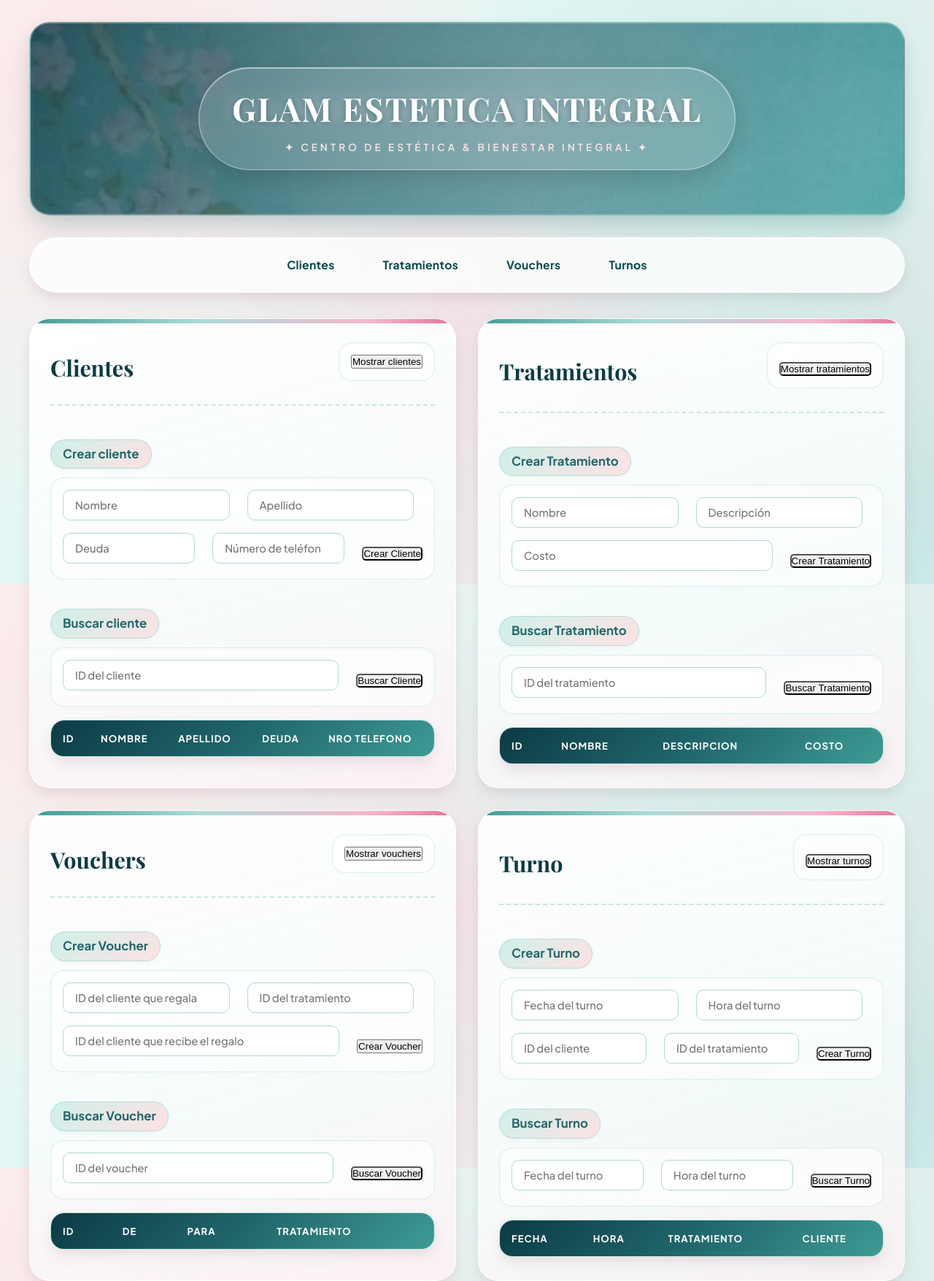
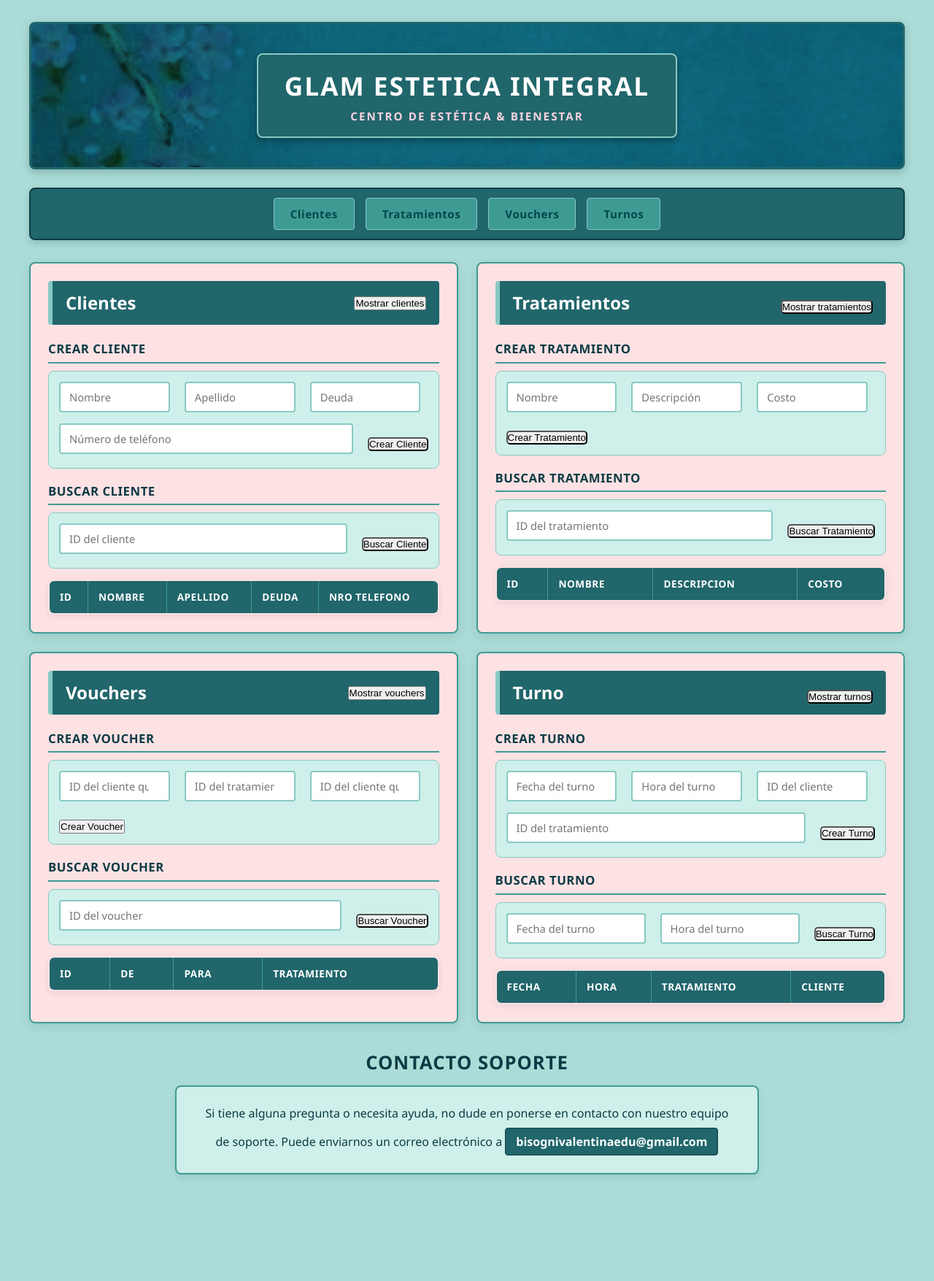
Before and after one commit to FacuBonanna/TPE-Web, a plain HTML site: page src/static/index.html in a window 1280 px wide. Shown: the top 1755 px of the page at 73% size. After the commit the page ends 1659 px from the top, so only its background shows below. Drawn offline with nearby package versions, Linux system fonts and the light colour scheme; a web font is replaced by a local one.

Commit message:
actualizacion de opafina

```diff
--- a/src/static/styles.css
+++ b/src/static/styles.css
@@ -1,7 +1,10 @@
-@import url('https://fonts.googleapis.com/css2?family=Playfair+Display:ital,wght@0,600;0,700;1,600&family=Plus+Jakarta+Sans:wght@300;400;500;600;700;800&display=swap');
+/* ==========================================================================
+   GLAM - Estética Integral
+   Diseño estructurado, no minimalista, con paleta de verdes y rosas
+   ========================================================================== */
 
 :root {
-  /* Paleta Verde */
+  /* Paleta Verde proporcionada */
   --verde-1: #CFF0EA;
   --verde-2: #ACDCD7;
   --verde-3: #88C9C4;
@@ -9,34 +12,15 @@
   --verde-5: #20666B;
   --verde-6: #0C3B45;
 
-  /* Paleta Rosa */
+  /* Paleta Rosa proporcionada */
   --rosa-1: #FDE2E4;
   --rosa-2: #FAD2E1;
-  --rosa-3: #F7B5CD;
-  --rosa-4: #E57399;
-  --rosa-5: #C04370;
+  --rosa-alerta: #D9385C;
 
-  /* Superficies y Neutros */
-  --blanco: #FFFFFF;
-  --fondo-soft: #F4FAF9;
-  --texto-principal: #0C3B45;
-  --texto-secundario: #2A565E;
-  --texto-mutado: #527A81;
-  --borde-suave: rgba(136, 201, 196, 0.45);
-  --borde-rosa: rgba(250, 210, 225, 0.7);
-
-  /* Sombras dinámicas y profundas (estilo no minimalista) */
-  --sombra-sm: 0 4px 12px rgba(12, 59, 69, 0.06), 0 2px 6px rgba(250, 210, 225, 0.15);
-  --sombra-md: 0 10px 25px -4px rgba(12, 59, 69, 0.08), 0 6px 14px -2px rgba(229, 115, 153, 0.12);
-  --sombra-lg: 0 20px 40px -8px rgba(12, 59, 69, 0.14), 0 10px 24px -4px rgba(62, 155, 148, 0.18);
-  --sombra-glow-verde: 0 0 20px rgba(62, 155, 148, 0.35);
-  --sombra-glow-rosa: 0 0 20px rgba(229, 115, 153, 0.35);
-
-  /* Radio de bordes */
-  --radius-sm: 10px;
-  --radius-md: 18px;
-  --radius-lg: 28px;
-  --radius-pill: 9999px;
+  /* Bordes estructurados (sin excesos de óvalos) */
+  --radius-btn: 4px;
+  --radius-card: 8px;
+  --radius-input: 4px;
 }
 
 /* Reset y Base */
@@ -51,221 +35,167 @@ html {
 }
 
 body {
-  font-family: 'Plus Jakarta Sans', -apple-system, BlinkMacSystemFont, sans-serif;
-  color: var(--texto-principal);
-  min-height: 100vh;
+  font-family: 'Montserrat', 'Segoe UI', Arial, sans-serif;
+  color: var(--verde-6);
+  background-color: var(--verde-2);
   padding: 30px 40px;
-  line-height: 1.6;
-  background-color: var(--verde-1);
-  background-image:
-    radial-gradient(circle at 10% 15%, rgba(253, 226, 228, 0.85) 0%, transparent 45%),
-    radial-gradient(circle at 85% 20%, rgba(207, 240, 234, 0.9) 0%, transparent 40%),
-    radial-gradient(circle at 50% 55%, rgba(250, 210, 221, 0.5) 0%, transparent 50%),
-    radial-gradient(circle at 90% 90%, rgba(172, 220, 215, 0.75) 0%, transparent 45%),
-    linear-gradient(135deg, #F8FCFB 0%, #E2F6F3 40%, #FDE9EE 80%, #F5FAFA 100%);
-  background-attachment: fixed;
-  background-size: cover;
+  line-height: 1.5;
 }
 
-/* ENCABEZADO / HERO */
+/* ==========================================================================
+   HEADER / ENCABEZADO
+   ========================================================================== */
 .header {
-  position: relative;
-  background-image:
-    linear-gradient(135deg, rgba(12, 59, 69, 0.82) 0%, rgba(32, 102, 107, 0.78) 45%, rgba(62, 155, 148, 0.7) 100%),
-    url('./fondo_glam.webp');
+  background-color: var(--verde-6);
+  background-image: url('./fondo_glam.webp');
   background-size: cover;
   background-position: center;
-  padding: 60px 40px;
+  background-blend-mode: overlay;
+  padding: 40px 30px;
   text-align: center;
-  border-radius: var(--radius-lg);
-  margin-bottom: 30px;
-  box-shadow: var(--sombra-lg);
-  border: 2px solid rgba(255, 255, 255, 0.35);
-  overflow: hidden;
-  backdrop-filter: blur(4px);
-}
-
-.header::before {
-  content: "";
-  position: absolute;
-  top: -50%;
-  left: -50%;
-  width: 200%;
-  height: 200%;
-  background: radial-gradient(circle, rgba(250, 210, 225, 0.25) 0%, transparent 60%);
-  pointer-events: none;
-  animation: pulseLight 8s ease-in-out infinite alternate;
-}
-
-@keyframes pulseLight {
-  0% { transform: scale(1) translate(0, 0); }
-  100% { transform: scale(1.15) translate(3%, 3%); }
+  border-radius: var(--radius-card);
+  border: 3px solid var(--verde-5);
+  margin-bottom: 25px;
+  box-shadow: 0 4px 12px rgba(12, 59, 69, 0.25);
 }
 
 .header_letras {
-  position: relative;
   display: inline-block;
-  padding: 20px 45px;
-  background: rgba(255, 255, 255, 0.15);
-  backdrop-filter: blur(12px);
-  -webkit-backdrop-filter: blur(12px);
-  border-radius: var(--radius-pill);
-  border: 1px solid rgba(255, 255, 255, 0.45);
-  box-shadow: 0 10px 30px rgba(0, 0, 0, 0.15), inset 0 1px 1px rgba(255, 255, 255, 0.6);
+  background-color: var(--verde-5);
+  border: 2px solid var(--verde-3);
+  border-radius: var(--radius-card);
+  padding: 16px 36px;
+  box-shadow: 0 4px 10px rgba(0, 0, 0, 0.3);
 }
 
 .header_letras h1 {
-  font-family: 'Playfair Display', serif;
-  font-size: 2.8rem;
-  font-weight: 700;
+  font-size: 2.2rem;
+  font-weight: 800;
   letter-spacing: 2px;
   color: #FFFFFF;
-  text-shadow: 0 2px 10px rgba(12, 59, 69, 0.5), 0 0 20px rgba(253, 226, 228, 0.6);
   text-transform: uppercase;
+  margin-bottom: 4px;
 }
 
 .header_letras::after {
-  content: "✦ Centro de Estética & Bienestar Integral ✦";
+  content: "Centro de Estética & Bienestar";
   display: block;
-  font-family: 'Plus Jakarta Sans', sans-serif;
-  font-size: 0.85rem;
-  letter-spacing: 4px;
+  font-size: 0.95rem;
+  letter-spacing: 2px;
+  color: var(--rosa-2);
   text-transform: uppercase;
-  color: var(--rosa-1);
-  margin-top: 6px;
   font-weight: 600;
 }
 
-/* MENÚ DE NAVEGACIÓN FLOTANTE */
+/* ==========================================================================
+   MENÚ DE NAVEGACIÓN
+   ========================================================================== */
 .menu {
-  background: rgba(255, 255, 255, 0.78);
-  backdrop-filter: blur(16px);
-  -webkit-backdrop-filter: blur(16px);
-  padding: 14px 28px;
-  margin-bottom: 35px;
-  border-radius: var(--radius-pill);
+  background-color: var(--verde-5);
+  border: 2px solid var(--verde-6);
+  border-radius: var(--radius-card);
+  padding: 12px 20px;
+  margin-bottom: 30px;
   display: flex;
   justify-content: center;
-  align-items: center;
-  gap: 18px;
-  box-shadow: var(--sombra-md);
-  border: 1.5px solid rgba(255, 255, 255, 0.9);
-  position: sticky;
-  top: 15px;
-  z-index: 100;
+  gap: 15px;
+  flex-wrap: wrap;
+  box-shadow: 0 4px 10px rgba(12, 59, 69, 0.2);
 }
 
 .menu a {
   text-decoration: none;
   font-weight: 700;
-  font-size: 0.98rem;
-  color: var(--verde-5);
-  padding: 10px 24px;
-  border-radius: var(--radius-pill);
-  transition: all 0.3s cubic-bezier(0.25, 0.8, 0.25, 1);
-  position: relative;
-  letter-spacing: 0.3px;
-  background: transparent;
+  font-size: 0.95rem;
+  color: #FFFFFF;
+  background-color: var(--verde-4);
+  border: 1.5px solid var(--verde-3);
+  padding: 10px 22px;
+  border-radius: var(--radius-btn);
+  transition: background-color 0.2s ease, color 0.2s ease;
+  letter-spacing: 0.5px;
 }
 
 .menu a:hover {
-  color: var(--blanco);
-  background: linear-gradient(135deg, var(--verde-4) 0%, var(--verde-5) 100%);
-  box-shadow: 0 6px 18px rgba(62, 155, 148, 0.4);
-  transform: translateY(-2px);
+  background-color: var(--rosa-2);
+  color: var(--verde-6);
+  border-color: var(--rosa-1);
 }
 
-.menu a:active {
-  transform: translateY(0);
-}
-
-/* CONTENEDOR GRID PRINCIPAL */
+/* ==========================================================================
+   GRID PRINCIPAL Y CUBÍCULOS (SECCIONES)
+   ========================================================================== */
 .contenedor-flex {
   display: grid;
   grid-template-columns: repeat(2, 1fr);
-  gap: 30px;
-  margin-bottom: 40px;
+  gap: 25px;
+  margin-bottom: 35px;
 }
 
-@media (max-width: 1080px) {
+@media (max-width: 1024px) {
   .contenedor-flex {
     grid-template-columns: 1fr;
   }
 }
 
-/* TARJETAS DE SECCIÓN (Clientes, Tratamientos, etc.) */
 .item-flex {
-  background: linear-gradient(165deg, rgba(255, 255, 255, 0.95) 0%, rgba(247, 253, 252, 0.88) 60%, rgba(253, 241, 244, 0.85) 100%);
-  backdrop-filter: blur(14px);
-  -webkit-backdrop-filter: blur(14px);
-  padding: 32px 28px;
-  border-radius: var(--radius-lg);
-  box-shadow: var(--sombra-md);
-  border: 1.5px solid rgba(255, 255, 255, 0.9);
-  position: relative;
-  transition: all 0.35s ease;
-  overflow: hidden;
+  background-color: var(--rosa-1);
+  border: 2.5px solid var(--verde-4);
+  border-radius: var(--radius-card);
+  padding: 24px;
+  box-shadow: 0 4px 14px rgba(12, 59, 69, 0.12);
 }
 
-.item-flex::before {
-  content: "";
-  position: absolute;
-  top: 0;
-  left: 0;
-  right: 0;
-  height: 6px;
-  background: linear-gradient(90deg, var(--verde-4) 0%, var(--verde-2) 40%, var(--rosa-3) 80%, var(--rosa-4) 100%);
-}
-
-.item-flex:hover {
-  box-shadow: var(--sombra-lg);
-  transform: translateY(-4px);
-  border-color: var(--verde-3);
-}
-
-/* TÍTULOS DENTRO DE LAS SECCIONES */
+/* Título de cada cubículo */
 .item-flex > h2 {
-  font-family: 'Playfair Display', serif;
-  font-size: 1.9rem;
-  color: var(--verde-6);
-  margin-bottom: 24px;
+  font-size: 1.5rem;
+  font-weight: 800;
+  color: #FFFFFF;
+  background-color: var(--verde-5);
+  padding: 12px 18px;
+  border-radius: var(--radius-btn);
+  border-left: 6px solid var(--verde-3);
+  margin-bottom: 20px;
   display: flex;
   justify-content: space-between;
   align-items: center;
   flex-wrap: wrap;
-  gap: 12px;
-  border-bottom: 2px dashed rgba(136, 201, 196, 0.45);
-  padding-bottom: 14px;
+  gap: 10px;
 }
 
+/* Subtítulos de bloques */
 .item-flex h3 {
-  font-family: 'Plus Jakarta Sans', sans-serif;
   font-size: 1.05rem;
   font-weight: 700;
-  color: var(--verde-5);
-  margin: 22px 0 12px 0;
-  display: inline-flex;
-  align-items: center;
-  gap: 8px;
-  padding: 6px 16px;
-  background: linear-gradient(135deg, var(--verde-1) 0%, var(--rosa-1) 100%);
-  border-radius: var(--radius-pill);
-  border: 1px solid var(--borde-suave);
-  box-shadow: 0 2px 6px rgba(12, 59, 69, 0.04);
+  color: var(--verde-6);
+  text-transform: uppercase;
+  letter-spacing: 0.5px;
+  border-bottom: 2px solid var(--verde-4);
+  padding-bottom: 5px;
+  margin: 18px 0 10px 0;
 }
 
-/* FORMULARIOS Y CAMPOS */
+/* ==========================================================================
+   FORMULARIOS Y CAMPOS
+   ========================================================================== */
 form {
   display: flex;
   flex-wrap: wrap;
-  gap: 12px;
+  gap: 10px;
   align-items: center;
-  margin-bottom: 18px;
-  background: rgba(255, 255, 255, 0.65);
-  padding: 16px;
-  border-radius: var(--radius-md);
-  border: 1px solid rgba(172, 220, 215, 0.45);
-  box-shadow: inset 0 2px 6px rgba(0, 0, 0, 0.02);
+  background-color: var(--verde-1);
+  padding: 14px;
+  border-radius: var(--radius-card);
+  border: 1.5px solid var(--verde-3);
+  margin-bottom: 15px;
+}
+
+/* Botón "Mostrar" dentro del h2 */
+.item-flex > h2 form {
+  background: transparent;
+  padding: 0;
+  border: none;
+  margin: 0;
 }
 
 .campo,
@@ -273,276 +203,232 @@ input[type="text"],
 input[type="number"],
 input[type="date"],
 input.campo {
-  font-family: 'Plus Jakarta Sans', sans-serif;
+  font-family: inherit;
   font-size: 0.92rem;
-  font-weight: 500;
-  color: var(--texto-principal);
-  background: #FFFFFF;
-  border: 1.5px solid var(--verde-2);
-  border-radius: var(--radius-sm);
-  padding: 11px 16px;
-  flex: 1 1 160px;
-  min-width: 140px;
+  color: var(--verde-6);
+  background-color: #FFFFFF;
+  border: 2px solid var(--verde-3);
+  border-radius: var(--radius-input);
+  padding: 9px 12px;
+  flex: 1 1 150px;
+  min-width: 130px;
   outline: none;
-  transition: all 0.25s ease;
-  box-shadow: inset 0 1px 3px rgba(0, 0, 0, 0.03);
-}
-
-.campo::placeholder {
-  color: #8CA6AC;
-  font-weight: 400;
 }
 
 .campo:focus,
 input:focus {
-  border-color: var(--verde-4);
-  background: #FFFFFF;
-  box-shadow: 0 0 0 4px rgba(62, 155, 148, 0.18), inset 0 1px 2px rgba(0, 0, 0, 0.03);
-  transform: translateY(-1px);
+  border-color: var(--verde-5);
+  box-shadow: 0 0 0 2px var(--verde-4);
 }
 
-/* BOTONES PRINCIPALES (No minimalistas: degradados ricos, sombras y elevación) */
+/* ==========================================================================
+   BOTONES
+   ========================================================================== */
 .btn {
-  font-family: 'Plus Jakarta Sans', sans-serif;
-  font-size: 0.92rem;
+  font-family: inherit;
+  font-size: 0.9rem;
   font-weight: 700;
-  letter-spacing: 0.4px;
   color: #FFFFFF;
-  background: linear-gradient(135deg, var(--verde-4) 0%, var(--verde-5) 100%);
-  border: none;
-  border-radius: var(--radius-pill);
-  padding: 11px 24px;
+  background-color: var(--verde-4);
+  border: 1.5px solid var(--verde-5);
+  border-radius: var(--radius-btn);
+  padding: 9px 18px;
   cursor: pointer;
-  transition: all 0.25s cubic-bezier(0.2, 0.8, 0.2, 1);
-  box-shadow: 0 6px 16px -2px rgba(32, 102, 107, 0.35);
-  display: inline-flex;
-  align-items: center;
-  justify-content: center;
-  gap: 6px;
+  transition: background-color 0.2s ease, border-color 0.2s ease;
 }
 
 .btn:hover {
-  background: linear-gradient(135deg, #47aba3 0%, var(--verde-5) 100%);
-  box-shadow: 0 8px 20px -2px rgba(32, 102, 107, 0.5), var(--sombra-glow-verde);
-  transform: translateY(-2px);
+  background-color: var(--verde-5);
+  border-color: var(--verde-6);
 }
 
-.btn:active {
-  transform: translateY(1px);
-  box-shadow: 0 3px 8px rgba(32, 102, 107, 0.3);
-}
-
-/* BOTÓN ACTUALIZAR / EDITAR (Verde / Cyan refinado) */
+/* Botón Actualizar (Verde Azulado) */
 .btn-actualizar {
-  background: linear-gradient(135deg, var(--verde-4) 0%, #2A8881 100%);
+  background-color: var(--verde-4);
   color: #FFFFFF;
-  font-family: 'Plus Jakarta Sans', sans-serif;
+  font-family: inherit;
   font-size: 0.82rem;
   font-weight: 700;
-  letter-spacing: 0.3px;
-  border: none;
-  border-radius: var(--radius-sm);
-  padding: 8px 14px;
+  border: 1px solid var(--verde-5);
+  border-radius: var(--radius-btn);
+  padding: 6px 12px;
   cursor: pointer;
-  margin-right: 6px;
-  box-shadow: 0 4px 10px rgba(62, 155, 148, 0.3);
-  transition: all 0.2s ease;
-  display: inline-block;
+  margin-right: 5px;
+  transition: background-color 0.2s ease;
 }
 
 .btn-actualizar:hover {
-  background: linear-gradient(135deg, #4ab7af 0%, var(--verde-4) 100%);
-  box-shadow: 0 6px 14px rgba(62, 155, 148, 0.45);
-  transform: translateY(-2px);
+  background-color: var(--verde-5);
 }
 
-.btn-actualizar:active {
-  transform: translateY(0);
-}
-
-/* BOTÓN BORRAR (Rosa vibrante / Frambuesa estética) */
+/* Botón Borrar (Color contraste rosa profundo / alerta) */
 .delete-cliente-tabla,
 .btn-borrar {
-  background: linear-gradient(135deg, var(--rosa-4) 0%, var(--rosa-5) 100%);
-  color: #FFFFFF;
-  font-family: 'Plus Jakarta Sans', sans-serif;
+  background-color: var(--verde-6);
+  color: var(--rosa-1);
+  font-family: inherit;
   font-size: 0.82rem;
   font-weight: 700;
-  letter-spacing: 0.3px;
-  border: none;
-  border-radius: var(--radius-sm);
-  padding: 8px 14px;
+  border: 1px solid var(--verde-6);
+  border-radius: var(--radius-btn);
+  padding: 6px 12px;
   cursor: pointer;
-  box-shadow: 0 4px 12px rgba(192, 67, 112, 0.3);
-  transition: all 0.2s ease;
-  display: inline-block;
+  transition: background-color 0.2s ease, color 0.2s ease;
 }
 
 .delete-cliente-tabla:hover,
 .btn-borrar:hover {
-  background: linear-gradient(135deg, #f082a5 0%, #cf4d7b 100%);
-  box-shadow: 0 6px 16px rgba(192, 67, 112, 0.5), var(--sombra-glow-rosa);
-  transform: translateY(-2px);
+  background-color: var(--rosa-alerta);
+  color: #FFFFFF;
+  border-color: var(--rosa-alerta);
 }
 
-.delete-cliente-tabla:active,
-.btn-borrar:active {
-  transform: translateY(0);
-}
-
-/* BOTÓN CANCELAR */
+/* Botón Cancelar */
 .btn-cancelar {
-  background: linear-gradient(135deg, #9bb0b5 0%, #7e9499 100%);
-  color: #FFFFFF;
-  font-family: 'Plus Jakarta Sans', sans-serif;
+  background-color: var(--verde-3);
+  color: var(--verde-6);
+  font-family: inherit;
   font-size: 0.82rem;
   font-weight: 700;
-  border: none;
-  border-radius: var(--radius-sm);
-  padding: 8px 14px;
+  border: 1px solid var(--verde-4);
+  border-radius: var(--radius-btn);
+  padding: 6px 12px;
   cursor: pointer;
-  margin-left: 6px;
-  box-shadow: 0 3px 8px rgba(0, 0, 0, 0.12);
-  transition: all 0.2s ease;
+  margin-left: 5px;
 }
 
 .btn-cancelar:hover {
-  background: #6b8287;
-  transform: translateY(-2px);
+  background-color: var(--verde-2);
 }
 
-/* TABLAS ESTILIZADAS Y DINÁMICAS */
+/* ==========================================================================
+   TABLAS ESTRUCTURADAS CON COLORES VIVOS
+   ========================================================================== */
 table,
 .tabla {
   width: 100%;
-  border-collapse: separate;
-  border-spacing: 0;
-  font-size: 0.92rem;
-  background: #FFFFFF;
-  border-radius: var(--radius-md);
+  border-collapse: collapse;
+  font-size: 0.9rem;
+  margin-top: 15px;
+  border: 2px solid var(--verde-5);
+  border-radius: var(--radius-card);
   overflow: hidden;
-  box-shadow: var(--sombra-md);
-  margin-top: 15px;
-  border: 1px solid var(--borde-suave);
+  box-shadow: 0 2px 8px rgba(12, 59, 69, 0.1);
 }
 
-/* Cabecera de la tabla */
+/* Cabecera sólida */
 table thead,
 .tabla thead {
-  background: linear-gradient(135deg, var(--verde-6) 0%, var(--verde-5) 50%, var(--verde-4) 100%);
+  background-color: var(--verde-5);
   color: #FFFFFF;
 }
 
 table th,
 .tabla th {
-  padding: 14px 16px;
+  padding: 12px 14px;
   text-align: left;
   font-weight: 700;
-  font-size: 0.82rem;
-  letter-spacing: 1px;
+  font-size: 0.85rem;
+  letter-spacing: 0.5px;
   text-transform: uppercase;
-  border: none;
+  border-bottom: 2px solid var(--verde-6);
+  border-right: 1px solid var(--verde-4);
 }
 
-table th:first-child {
-  border-top-left-radius: var(--radius-md);
+table th:last-child,
+.tabla th:last-child {
+  border-right: none;
 }
 
-table th:last-child {
-  border-top-right-radius: var(--radius-md);
+/* Celdas con líneas divisorias claras */
+table td,
+.tabla td {
+  padding: 10px 14px;
+  border-bottom: 1px solid var(--verde-3);
+  border-right: 1px solid var(--verde-3);
+  color: var(--verde-6);
+  vertical-align: middle;
 }
 
-/* Filas y Celdas */
-table td,
-.tabla td {
-  padding: 13px 16px;
-  color: var(--texto-secundario);
-  border-bottom: 1px solid rgba(207, 240, 234, 0.6);
-  vertical-align: middle;
-  transition: background-color 0.2s ease, transform 0.2s ease;
+table td:last-child,
+.tabla td:last-child {
+  border-right: none;
 }
 
-/* Filas alternadas en tonos pasteles verdes y rosas sutiles */
+/* Filas alternadas con verde pastel y rosa pastel */
 table tbody tr:nth-child(even),
 .tabla tbody tr:nth-child(even) {
-  background-color: rgba(244, 250, 249, 0.7);
+  background-color: var(--verde-1);
 }
 
 table tbody tr:nth-child(odd),
 .tabla tbody tr:nth-child(odd) {
-  background-color: #FFFFFF;
+  background-color: var(--rosa-2);
 }
 
-/* Hover interactivo sobre filas */
+/* Hover de fila */
 table tbody tr:hover,
 .tabla tbody tr:hover {
-  background: linear-gradient(90deg, rgba(207, 240, 234, 0.6) 0%, rgba(253, 226, 228, 0.5) 100%);
-  box-shadow: inset 3px 0 0 var(--verde-4);
+  background-color: var(--verde-3);
+  color: var(--verde-6);
 }
 
-/* Fila en modo de edición interactiva */
+/* Fila en modo edición */
 tr.editing {
-  background: linear-gradient(90deg, rgba(253, 226, 228, 0.7) 0%, rgba(250, 210, 225, 0.5) 100%) !important;
-  box-shadow: inset 4px 0 0 var(--rosa-4);
+  background-color: var(--rosa-1) !important;
+  outline: 2px dashed var(--verde-5);
 }
 
 tr.editing input {
-  padding: 6px 10px;
+  padding: 5px 8px;
   font-size: 0.85rem;
-  min-width: 100px;
+  min-width: 90px;
 }
 
-table tbody tr:last-child td,
-.tabla tbody tr:last-child td {
-  border-bottom: none;
+/* ==========================================================================
+   SECCIÓN CONTACTO / SOPORTE (PIE)
+   ========================================================================== */
+body > h2:last-of-type {
+  text-align: center;
+  font-size: 1.6rem;
+  font-weight: 800;
+  color: var(--verde-6);
+  margin-top: 35px;
+  margin-bottom: 12px;
+  text-transform: uppercase;
+  letter-spacing: 1px;
 }
 
-/* CONTACTO / SOPORTE (PIE DE PÁGINA) */
-h2 + div,
 body > div:last-of-type {
-  background: linear-gradient(135deg, rgba(255, 255, 255, 0.95) 0%, rgba(253, 226, 228, 0.8) 100%);
-  border-radius: var(--radius-lg);
-  padding: 30px 40px;
-  margin-top: 20px;
-  border: 1.5px solid var(--borde-rosa);
-  box-shadow: var(--sombra-md);
+  background-color: var(--verde-1);
+  border: 2px solid var(--verde-4);
+  border-radius: var(--radius-card);
+  padding: 24px 30px;
   text-align: center;
-}
-
-body > h2:last-of-type {
-  text-align: center;
-  font-family: 'Playfair Display', serif;
-  font-size: 1.8rem;
-  color: var(--verde-6);
-  margin-top: 40px;
-  margin-bottom: 15px;
-  text-transform: capitalize;
+  box-shadow: 0 4px 10px rgba(12, 59, 69, 0.1);
+  max-width: 800px;
+  margin: 0 auto 20px auto;
 }
 
 body > div:last-of-type p {
-  color: var(--texto-secundario);
-  font-size: 1.05rem;
-  max-width: 700px;
-  margin: 0 auto;
+  color: var(--verde-6);
+  font-size: 1rem;
+  font-weight: 500;
 }
 
 body > div:last-of-type a {
-  color: var(--rosa-5);
+  color: #FFFFFF;
+  background-color: var(--verde-5);
   font-weight: 700;
   text-decoration: none;
-  background: rgba(255, 255, 255, 0.8);
-  padding: 6px 16px;
-  border-radius: var(--radius-pill);
-  border: 1px solid var(--rosa-2);
+  padding: 6px 14px;
+  border-radius: var(--radius-btn);
+  border: 1px solid var(--verde-6);
   display: inline-block;
   margin-top: 8px;
-  box-shadow: 0 2px 8px rgba(192, 67, 112, 0.15);
-  transition: all 0.25s ease;
+  transition: background-color 0.2s ease;
 }
 
 body > div:last-of-type a:hover {
-  background: var(--rosa-5);
-  color: #FFFFFF;
-  box-shadow: 0 4px 14px rgba(192, 67, 112, 0.35);
-  transform: translateY(-2px);
+  background-color: var(--verde-4);
 }
```
